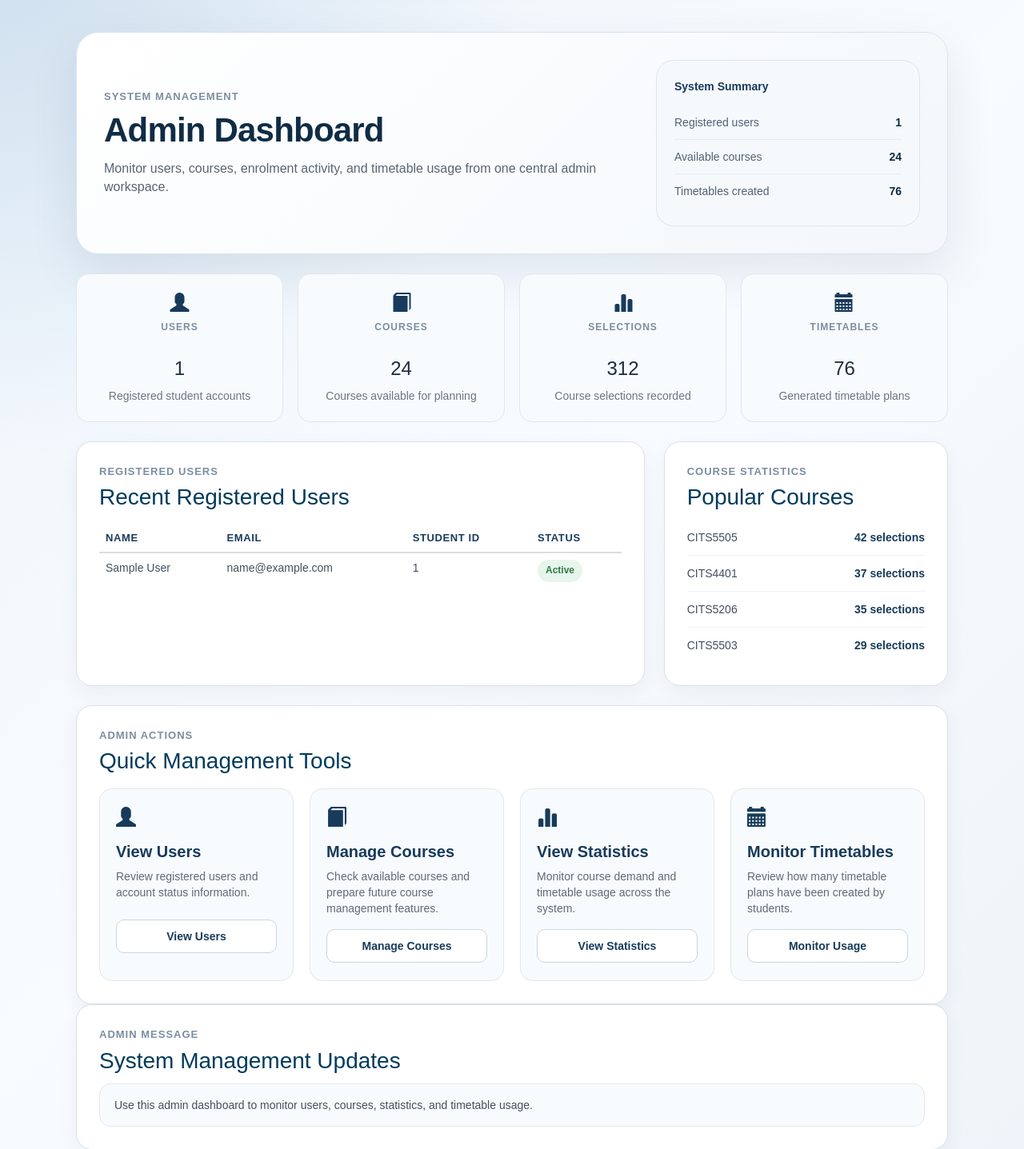
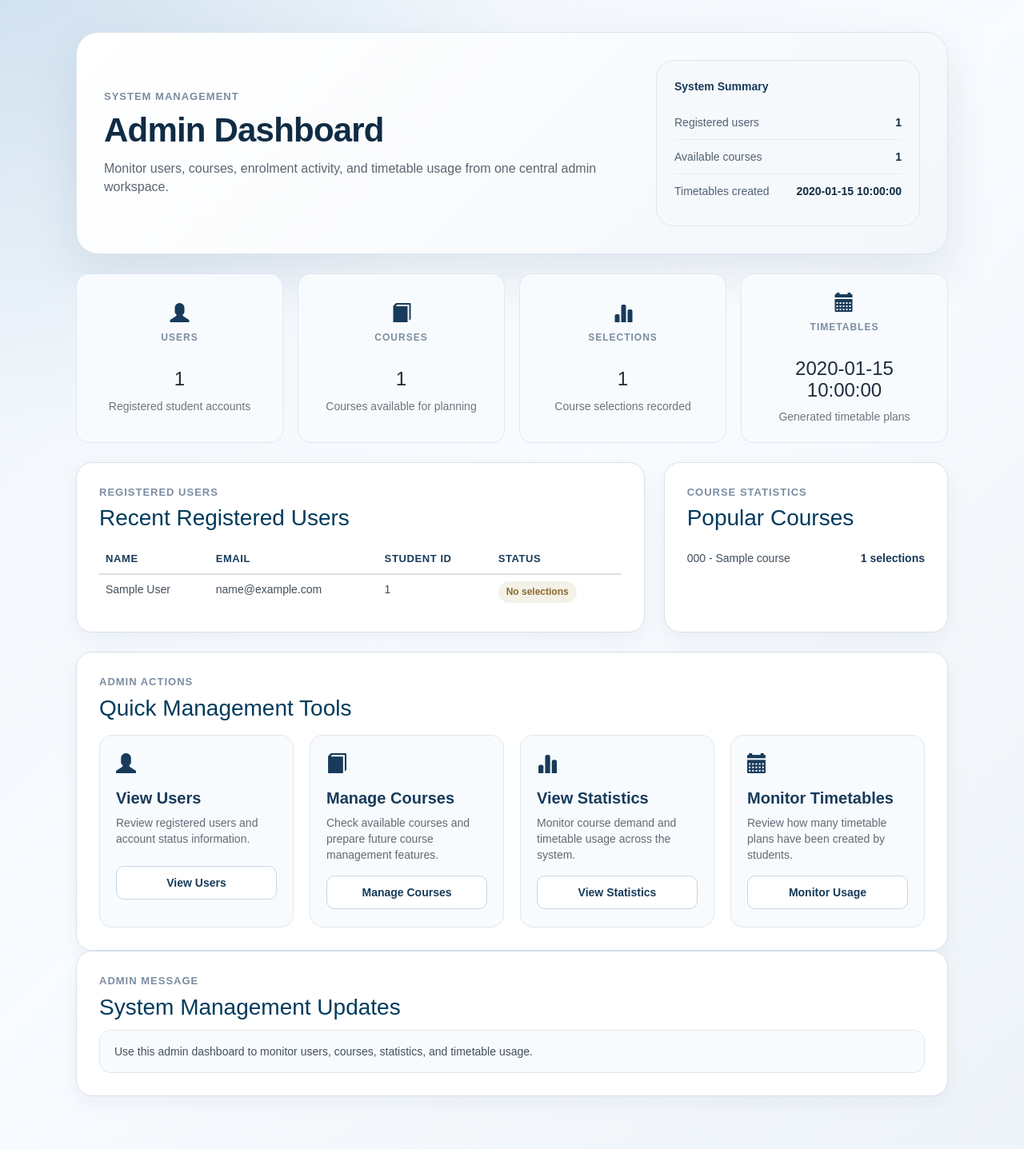
Before and after one commit to zhuby9292/agile-team-project, a Flask app: template templates/admin-dashboard.html in a window 1280 px wide. Shown: the part 100-1537 px from the top of the page at 80% size. Run offline with Flask 3, Linux system fonts and the light colour scheme; tables that the repository leaves empty hold one stand-in row (values such as "Sample post"); the template is opened without the code that fills it: values that come from a table or form of the project are taken from there, most other values are stand-ins (such as "Sample title", 1, 10 or a date in 2020).

Commit message:
refs #73 Display dynamic admin dashboard statistics

```diff
--- a/templates/admin-dashboard.html
+++ b/templates/admin-dashboard.html
@@ -28,12 +28,12 @@
 
            <div class="status-row">
                <span>{{ _('Available courses') }}</span>
-                <strong>24</strong>
+               <strong>{{ total_courses }}</strong>
            </div>
 
            <div class="status-row">
                <span>{{ _('Timetables created') }}</span>
-                <strong>76</strong>
+               <strong>{{ timetables_created }}</strong>
            </div>
         </div>
     </section>
@@ -50,21 +50,21 @@
         <div class="mini-card admin-stat-card">
     <span class="mini-icon glyphicon glyphicon-book"></span>
     <p class="mini-label">{{ _('Courses') }}</p>
-            <h3>24</h3>
+    <h3>{{ total_courses }}</h3>
     <p class="mini-note">{{ _('Courses available for planning') }}</p>
 </div>
 
 <div class="mini-card admin-stat-card">
     <span class="mini-icon glyphicon glyphicon-stats"></span>
     <p class="mini-label">{{ _('Selections') }}</p>
-            <h3>312</h3>
+    <h3>{{ total_selections }}</h3>
     <p class="mini-note">{{ _('Course selections recorded') }}</p>
 </div>
 
 <div class="mini-card admin-stat-card">
     <span class="mini-icon glyphicon glyphicon-calendar"></span>
     <p class="mini-label">{{ _('Timetables') }}</p>
-            <h3>76</h3>
+    <h3>{{ timetables_created }}</h3>
     <p class="mini-note">{{ _('Generated timetable plans') }}</p>
 </div>
 
@@ -100,9 +100,15 @@
             <td>{{ user.email }}</td>
             <td>{{ user.student_id }}</td>
             <td>
+                {% if user.selected_count > 0 %}
                     <span class="admin-status active">
-                                        {{ _('Active') }}
+                        {{ _('Active') }} · {{ user.selected_count }} {{ _('selected') }}
                     </span>
+                {% else %}
+                    <span class="admin-status pending">
+                        {{ _('No selections') }}
+                    </span>
+                {% endif %}
             </td>
         </tr>
         {% endfor %}
@@ -126,25 +132,19 @@
 
             <div class="progress-list admin-course-list">
 
+    {% if popular_courses %}
+        {% for course in popular_courses %}
         <div class="progress-item">
-                    <span>CITS5505</span>
-                    <strong>{{ _('42 selections') }}</strong>
+            <span>{{ course.code }} - {{ course.name }}</span>
+            <strong>{{ course.selection_count }} {{ _('selections') }}</strong>
         </div>
-
+        {% endfor %}
+    {% else %}
         <div class="progress-item">
-                    <span>CITS4401</span>
-                    <strong>{{ _('37 selections') }}</strong>
+            <span>{{ _('No course selections recorded yet.') }}</span>
+            <strong>0</strong>
         </div>
-
-                <div class="progress-item">
-                    <span>CITS5206</span>
-                    <strong>{{ _('35 selections') }}</strong>
-                </div>
-
-                <div class="progress-item">
-                    <span>CITS5503</span>
-                    <strong>{{ _('29 selections') }}</strong>
-                </div>
+    {% endif %}
 
 </div>
         </div>
@@ -207,7 +207,7 @@
 
                 <button type="button"
                     class="btn dashboard-btn-secondary"
-                    data-message="{{ _('Statistics preview is currently based on sample dashboard data.') }}"
+                   data-message="{{ _('Statistics are now calculated from current user and course selection records.') }}"
                     onclick="showDashboardMessage(this.dataset.message)">
                     {{ _('View Statistics') }}
                 </button>
```
Lines whose indentation alone changed are shown as unchanged.
